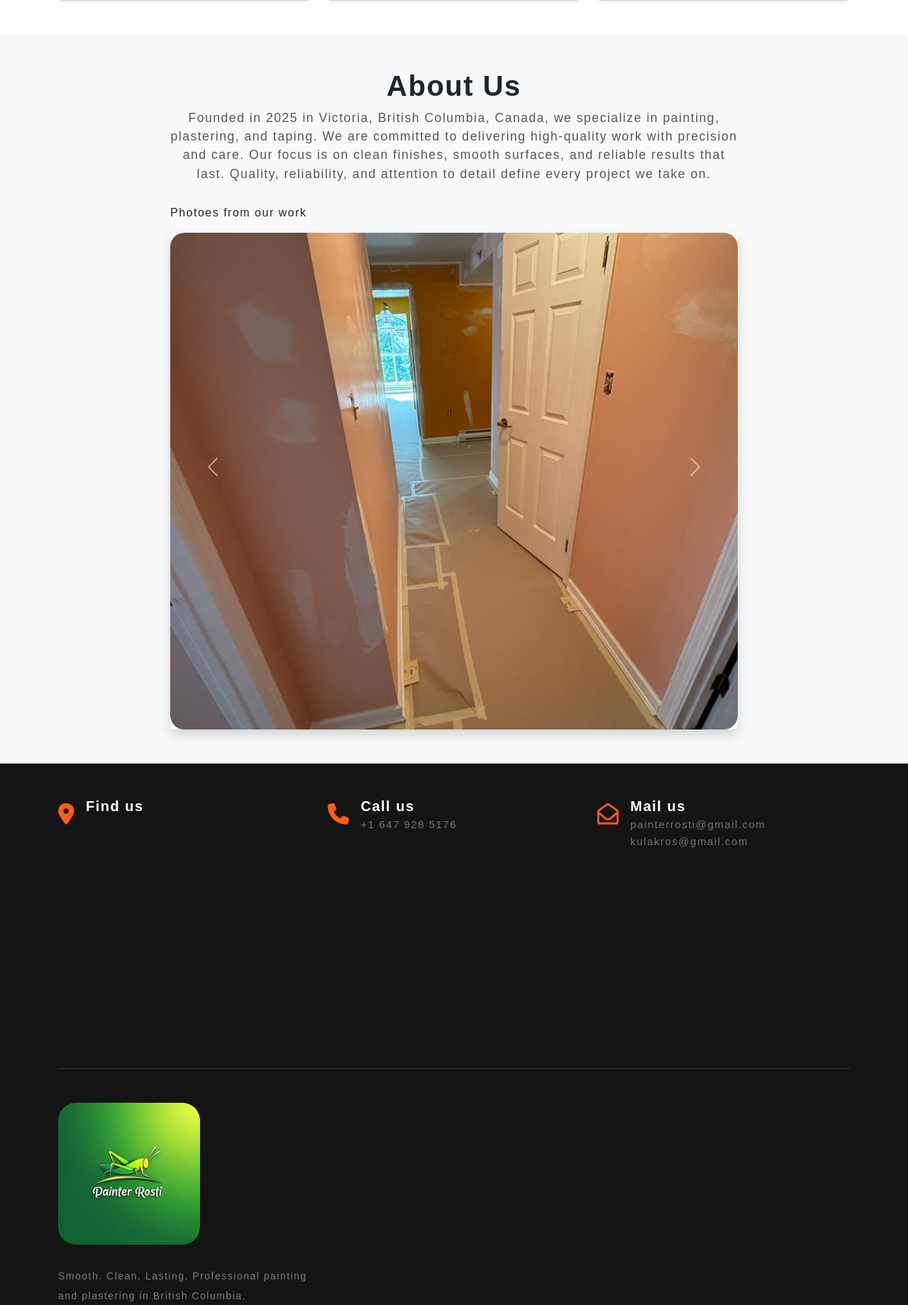
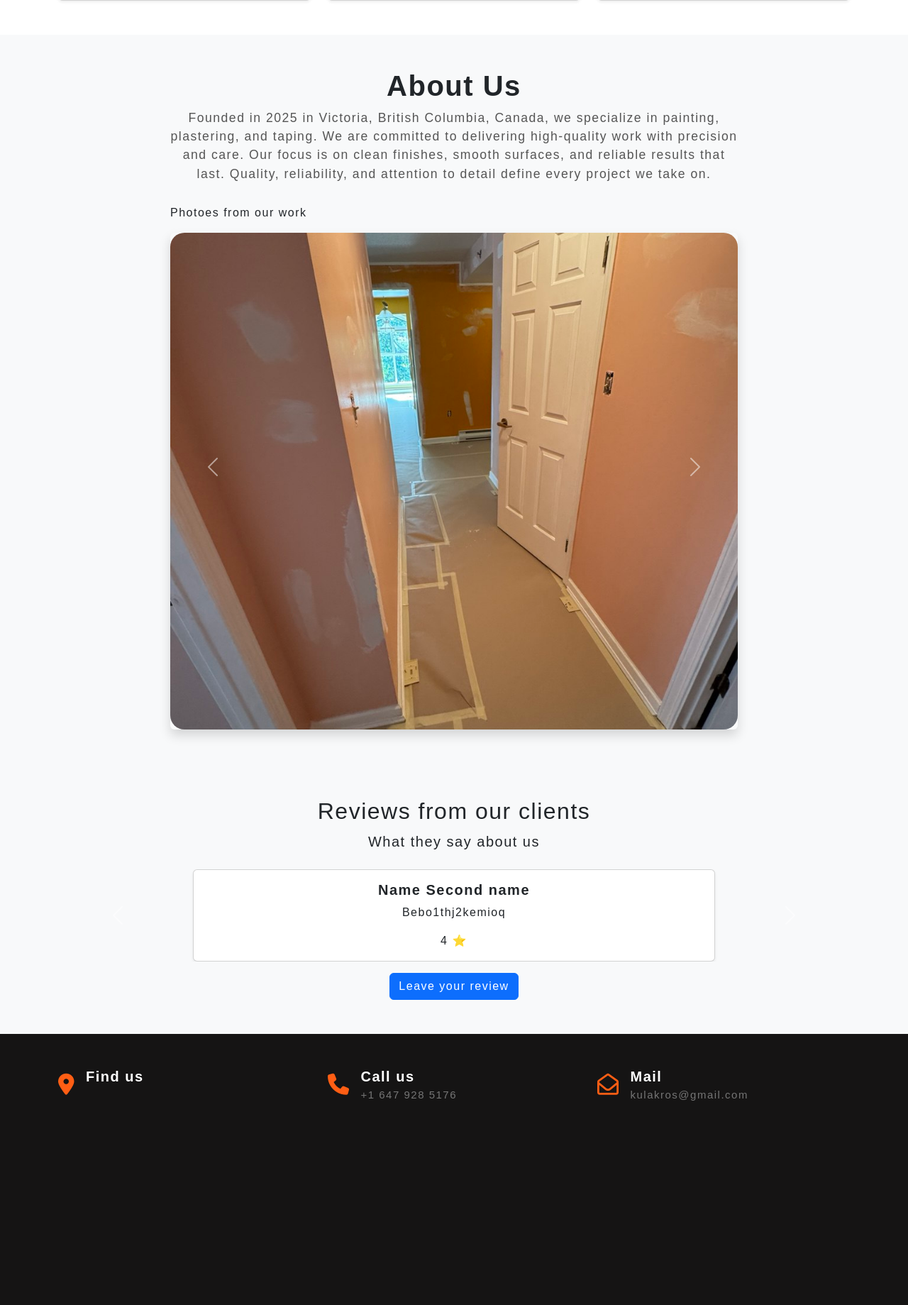
Before and after one commit to sviato11/Painter-Rosti, a Django app: page / in a window 1280 px wide. Shown: the part 1462-3301 px from the top of the page at 71% size. Run offline with Django 5.2, Linux system fonts and the light colour scheme; data comes from the database, SQL or seed files in the repository; both versions use the stored data as it was after the commit; grey boxes are pictures that could not be loaded.

Commit message:
Add client reviews feature

```diff
--- a/main/admin.py
+++ b/main/admin.py
@@ -1,5 +1,6 @@
 from django.contrib import admin
-from .models import WorkVideo, WorkPhoto
+from .models import WorkVideo, WorkPhoto, Review
 
 admin.site.register(WorkVideo)
 admin.site.register(WorkPhoto)
+admin.site.register(Review)
--- a/main/models.py
+++ b/main/models.py
@@ -16,3 +16,14 @@
 
     def __str__(self):
         return f"{self.title}" or f"Photo {self.id}"
+
+class Review(models.Model):
+    name = models.CharField(max_length=150)
+    email = models.EmailField()
+    text = models.TextField()
+    rating = models.PositiveSmallIntegerField(default=5)
+    created_at = models.DateTimeField(auto_now_add=True)
+    approved = models.BooleanField(default=False)
+
+    def __str__(self):
+        return f"{self.name} ({self.rating}⭐)"
--- a/main/static/main/css/style.css
+++ b/main/static/main/css/style.css
@@ -309,7 +309,7 @@
     border-radius: 20px;
 }
 .hero-section {
-    background-image: url("/static/main/img/green-background.avif");
+    background-image: url("/static/main/img/painterRostiBackground.png");
     height: 100vh;
     background-size: cover;
     background-position: center;
@@ -418,3 +418,13 @@
         font-size: 1rem;
     }
 }
+
+.reviews-section h2 {
+    font-weight: bold;
+    margin-bottom: 20px;
+}
+
+.reviews-section .card-footer {
+    background-color: #f8f9fa;
+    font-weight: 500;
+}
--- a/main/templates/main/base.html
+++ b/main/templates/main/base.html
@@ -30,6 +30,7 @@
         <div class="navbar-links">
             <a class="fs-4" href="{% url 'index' %}">Home</a>
             <a class="fs-4" href="#about">About</a>
+            <a class="fs-4" href="#reviews">Reviews</a>
             <a class="fs-4" href="#contact">Contact</a>
             <a class="fs-4" href="{% url 'videos' %}">Videos</a>
         </div>
@@ -68,9 +69,7 @@
                         <div class="single-cta">
                             <i class="far fa-envelope-open"></i>
                             <div class="cta-text">
-                                <h4>Mail us</h4>
-                                <span>painterrosti@gmail.com</span>
-                                <br>
+                                <h4>Mail</h4>
                                 <span>kulakros@gmail.com</span>
                             </div>
                         </div>
@@ -85,12 +84,11 @@
                                 <a href=""><img src="{% static 'main/img/PainterRosti.jpeg' %}" class="img-fluid" alt="logo"></a>
                             </div>
                             <div class="footer-text">
-                                <p>Smooth. Clean. Lasting. Professional painting and plastering in British Columbia.</p>
+                                <p>Smooth. Clean. Lasting. Professional painting, plastering & taping in British Columbia.</p>
                             </div>
                             <div class="footer-social-icon">
                                 <span>Follow us</span>
                                 <a href="https://www.facebook.com/profile.php?id=61572965282430" target="_blank"><i class="bi bi-facebook fs-1"></i></a>
-                                <a href="https://web.telegram.org/k/#6542251085" target="_blank"><i class="bi bi-telegram fs-1"></i></a>
                             </div>
                         </div>
                     </div>
--- a/main/templates/main/index.html
+++ b/main/templates/main/index.html
@@ -90,4 +90,51 @@
   </div>
 </section>
 
+
+<!--Зробити слайдер з відгуками, і перенести написання відгуку на іншу сторінку-->
+
+<section class="reviews-slider-section py-5 bg-light" id="reviews">
+  <div class="container">
+    <div class="text-center mb-4">
+      <h2>Reviews from our clients</h2>
+      <p class="lead">What they say about us</p>
+    </div>
+
+    <div id="reviewsCarousel" class="carousel slide" data-bs-ride="carousel" data-bs-interval="4000">
+      <div class="carousel-inner">
+        {% for review in reviews %}
+        <div class="carousel-item {% if forloop.first %}active{% endif %}">
+          <div class="row justify-content-center">
+            <div class="col-md-8">
+              <div class="card shadow-sm">
+                <div class="card-body text-center">
+                  <h5 class="card-title">{{ review.name }}</h5>
+                  <p class="card-text">{{ review.text }}</p>
+                  <div>{{ review.rating }} ⭐</div>
+                </div>
+              </div>
+            </div>
+          </div>
+        </div>
+        {% endfor %}
+      </div>
+
+      <button class="carousel-control-prev" type="button" data-bs-target="#reviewsCarousel" data-bs-slide="prev">
+        <span class="carousel-control-prev-icon" aria-hidden="true"></span>
+        <span class="visually-hidden">Previous</span>
+      </button>
+      <button class="carousel-control-next" type="button" data-bs-target="#reviewsCarousel" data-bs-slide="next">
+        <span class="carousel-control-next-icon" aria-hidden="true"></span>
+        <span class="visually-hidden">Next</span>
+      </button>
+    </div>
+
+    <div class="text-center mt-3">
+      <a href="{% url 'leave_review' %}" class="btn btn-primary">Leave your review</a>
+    </div>
+  </div>
+</section>
+
+
+
 {% endblock %}
--- a/main/urls.py
+++ b/main/urls.py
@@ -3,5 +3,6 @@
 
 urlpatterns = [
     path('', views.index, name='index'),
-    path('videos/', views.video_gallery, name='videos')
+    path('leave_review/', views.leave_review, name='leave_review'),
+    path('videos/', views.video_gallery, name='videos'),
 ]
--- a/main/views.py
+++ b/main/views.py
@@ -1,9 +1,21 @@
-from django.shortcuts import render
-from .models import WorkVideo, WorkPhoto
+from django.shortcuts import render, redirect
+from .models import WorkPhoto, WorkVideo, Review
+from .forms import ReviewForm
 
 def index(request):
     photos = WorkPhoto.objects.order_by('-created_at')
-    return render(request, 'main/index.html', {'photos': photos})
+    reviews = Review.objects.order_by('-created_at')[:10]
+    return render(request, 'main/index.html', {'photos': photos, 'reviews': reviews})
+
+def leave_review(request):
+    if request.method == 'POST':
+        form = ReviewForm(request.POST)
+        if form.is_valid():
+            form.save()
+            return redirect('index')
+    else:
+        form = ReviewForm()
+    return render(request, 'main/leave_review.html', {'form': form})
 
 def video_gallery(request):
     videos = WorkVideo.objects.order_by('-uploaded_at')
```
Also changed, not shown: main/forms.py (added, +16 -0 lines), main/templates/main/leave_review.html (added, +32 -0 lines), db.sqlite3, main/migrations/0003_review.py (added), main/static/main/img/painterRostiBackground.png (added).
